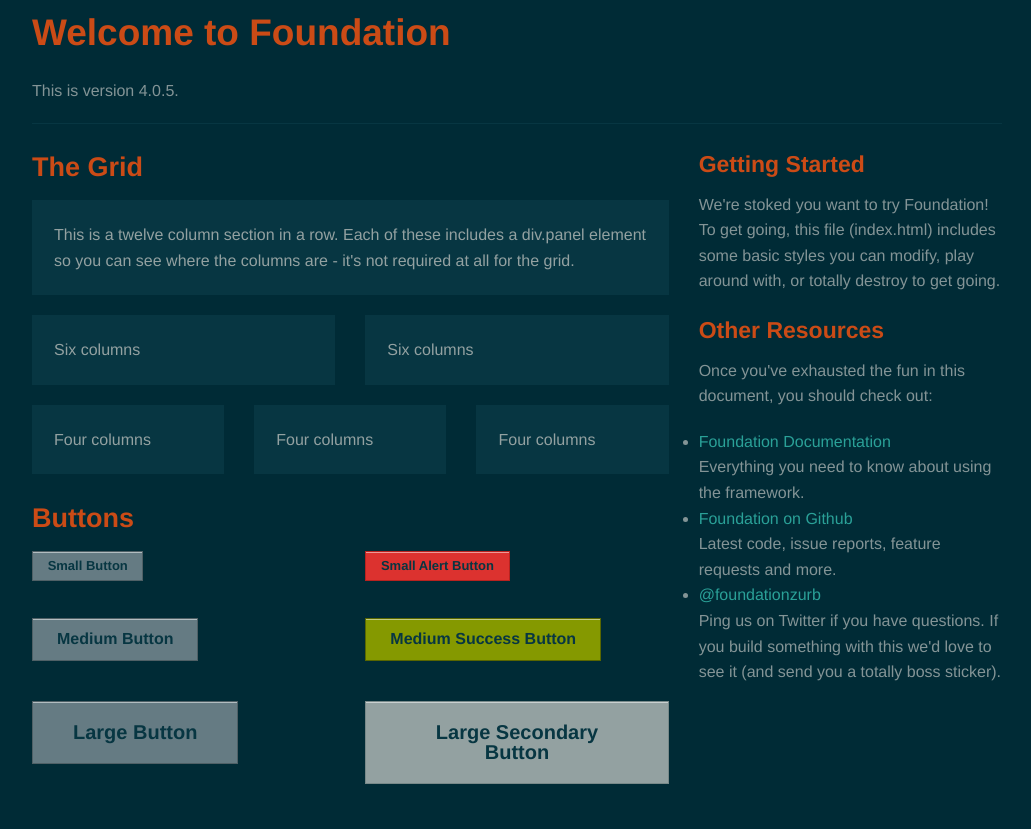
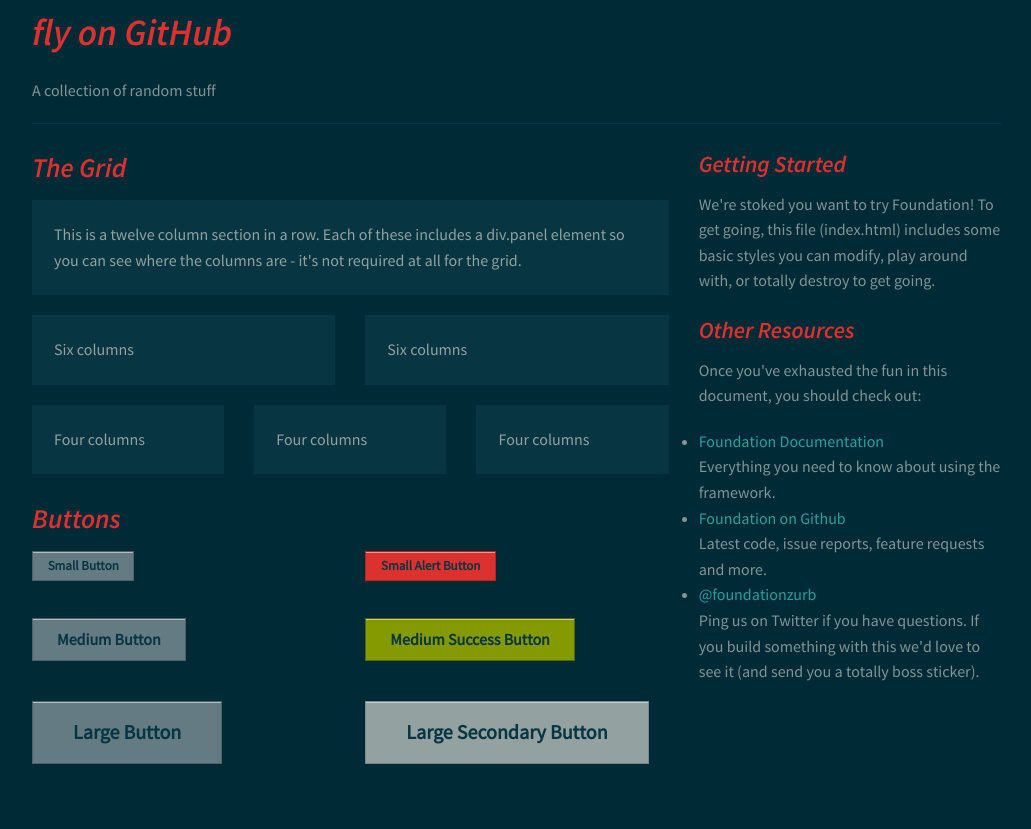
Before and after one commit to displague/fly.github.com, a plain HTML site: page index.html in a window 1280 px wide. Shown: the whole page, without its empty margins (123-1154 px from the left). Drawn offline with Linux system fonts and the light colour scheme.

Commit message:
use non-crappy fonts

```diff
--- a/css/foundation.css
+++ b/css/foundation.css
@@ -5,6 +5,10 @@
   -webkit-box-sizing: border-box;
   box-sizing: border-box; }
 
+@font-face{font-family:'Source Sans Pro';font-style:normal;font-weight:400;src:local('SourceSansPro-Regular'),url(/css/sourcesanspro.woff) format('woff');}
+@font-face{font-family:'Source Sans Pro';font-style:italic;font-weight:600;src:local('SourceSansPro-SemiboldIt'),url(/css/sourcesansprosemiboldit.woff) format('woff');}
+@font-face{font-family:'Droid Sans Mono';font-style:normal;font-weight:400;src:local('DroidSansMono'),url(/css/droidsansmono.woff) format('woff');}
+
 html,
 body {
   font-size: 16px; }
@@ -14,7 +18,7 @@ body {
   color: #839496;
   padding: 0;
   margin: 0;
-  font-family: "Helvetica Neue", "Helvetica", Helvetica, Arial, sans-serif;
+  font-family: "Source Sans Pro", "Helvetica", Helvetica, Arial, sans-serif;
   font-weight: normal;
   font-style: normal;
   line-height: 1;
@@ -692,10 +696,10 @@ p {
 
 /* Default header styles */
 h1, h2, h3, h4, h5, h6 {
-  font-family: "Helvetica Neue", "Helvetica", Helvetica, Arial, sans-serif;
-  font-weight: bold;
-  font-style: normal;
-  color: #cb4b16;
+  font-family: "Source Sans Pro", "Helvetica", Helvetica, Arial, sans-serif;
+  font-weight: normal;
+  font-style: italic;
+  color: #dc322f;
   text-rendering: optimizeLegibility;
   margin-top: 0.2em;
   margin-bottom: 0.5em;
--- a/index.html
+++ b/index.html
@@ -5,22 +5,19 @@
 <head>
     <meta charset="utf-8" />
     <meta name="viewport" content="width=device-width" />
+
     <title>Foundation 4</title>
 
     <link rel="stylesheet" href="css/normalize.css" />
-
     <link rel="stylesheet" href="css/foundation.min.css" />
-
-
     <script src="js/vendor/custom.modernizr.js"></script>
-
 </head>
 <body>
 
     <div class="row">
         <div class="large-12 columns">
-			<h2>Welcome to Foundation</h2>
-			<p>This is version 4.0.5.</p>
+			<h2>fly on GitHub</h2>
+			<p>A collection of random stuff</p>
 			<hr />
 		</div>
 	</div>
```
Also changed, not shown: css/droidsansmono.woff (added), css/foundation.min.css, css/sourcesanspro.woff (added), css/sourcesansprosemiboldit.woff (added). Lines whose indentation alone changed are shown as unchanged.
